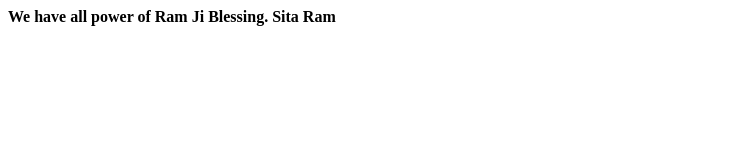
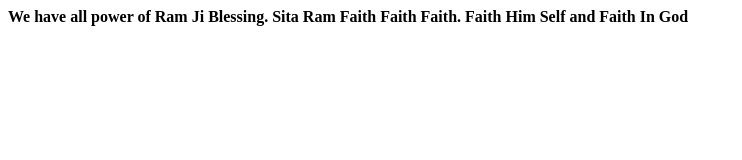
Before and after one commit to Lalatendu007/newrepo, a plain HTML site: page index.html in a window 1280 px wide. Shown: the whole page, without its empty margins (0-742 px from the left). Drawn offline with Linux system fonts and the light colour scheme.

Commit message:
add 3rd qute

```diff
--- a/index.html
+++ b/index.html
@@ -4,5 +4,6 @@
 </head>
 <body>
 	<b>We have all power of Ram Ji Blessing. Sita Ram</b>
+	<b>Faith Faith Faith. Faith Him Self and Faith In God</b>
 </body>
 </html>
```
